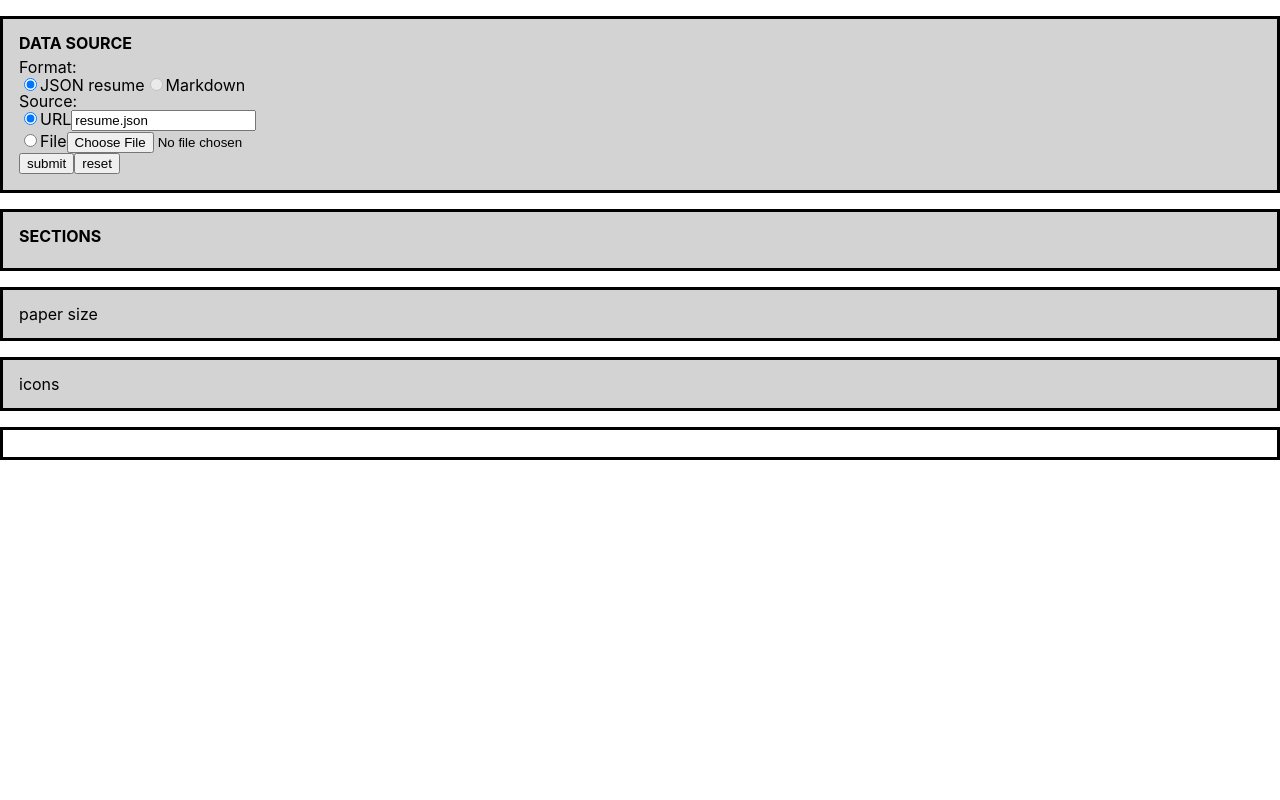
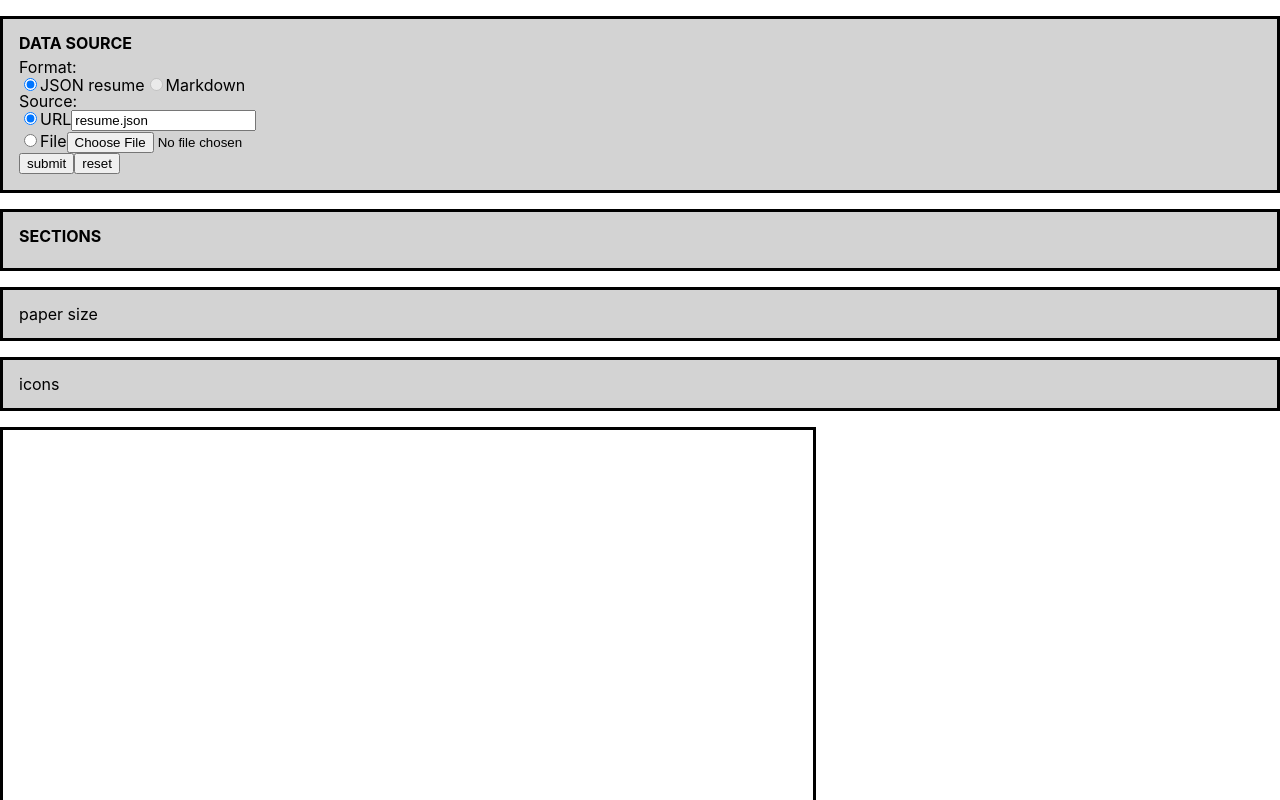
Before and after one commit to chrjl/react-resume--server, a React (Vite) app: page / in a window 1280 px wide. Shown: the top 800 px of the page. Built offline with nearby package versions, Linux system fonts and the light colour scheme.

Commit message:
style(Document): add paper size defs (CSS custom properties)

```diff
--- a/src/styles/Document.css
+++ b/src/styles/Document.css
@@ -2,6 +2,18 @@
   --base-font: Arimo, Arial, Helvetica, sans-serif;
   --title-font: Inter, var(--base-font);
   --mono-font: Cousine, 'Courier New', Courier, monospace;
+
+  --paper-width: 8.5in;
+  --paper-height: 11in;
+  --paper-margin: 0.5in;
+  --content-height: calc(var(--paper-height) - 2 * var(--paper-margin));
+  --content-width: calc(var(--paper-width) - 2 * var(--paper-margin));
+
+  box-sizing: border-box;
+  width: var(--paper-width);
+  padding: var(--paper-margin);
+  padding-bottom: 0;
+  min-height: var(--paper-height);
 
   background-color: white;
   font-family: var(--base-font);
```
